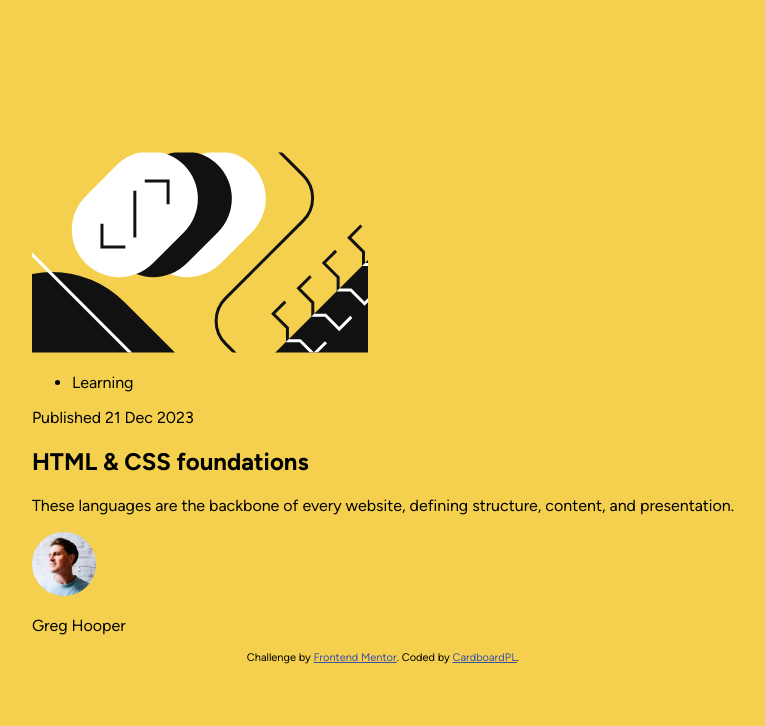
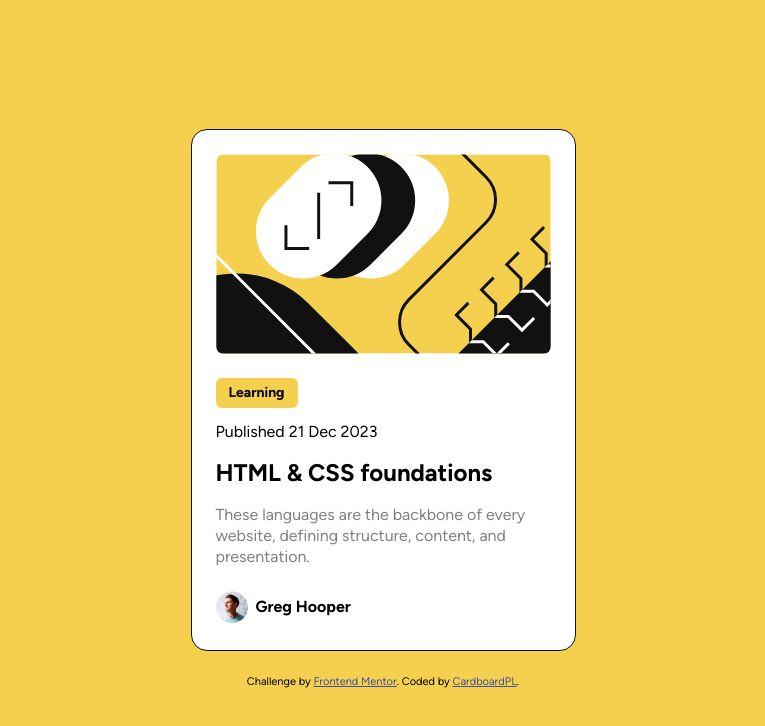
Before and after one commit to CardboardPL/Frontend-Mentor-Blog-preview-card, a plain HTML site: page index.html in a window 1280 px wide. Shown: the whole page, without its empty margins (257-1022 px from the left). Drawn offline with Linux system fonts and the light colour scheme.

Commit message:
Added/Updated: blog.css and index.html
Added blog.css and added the initial styles for the blog preview card.
Updated index.html and grouped the tag container, publish date, title, and description in one group and linked blog.css

```diff
--- a/index.html
+++ b/index.html
@@ -6,6 +6,7 @@
 
   <link rel="icon" type="image/png" sizes="32x32" href="./assets/images/favicon-32x32.png">
   <link rel="stylesheet" type="text/css" href="./styles/general.css">
+  <link rel="stylesheet" type="text/css" href="./styles/blog.css">
   <title>Frontend Mentor | Blog preview card</title>
 
   <!-- Feel free to remove these styles or customise in your own stylesheet 👍 -->
@@ -17,6 +18,8 @@
 <body>
   <article class="blog-preview-card">
     <img src="./assets/images/illustration-article.svg" alt="Blog Preview">
+
+    <div class="card-content">
       <ul class="tags-container" aria-label="Blog Tags">
         <li><span class="learning-tag tags">Learning</span></li>
       </ul>
@@ -24,6 +27,7 @@
       <p>Published <time datetime="2023-12-21">21 Dec 2023</time></p>
       <h1 class="blog-title">HTML & CSS foundations</h1>
       <p class="blog-description">These languages are the backbone of every website, defining structure, content, and presentation.</p>
+    </div>
 
     <div class="author-info">
       <img src="./assets/images/image-avatar.webp" alt="Avatar of the Author">
--- /dev/null
+++ b/styles/blog.css
@@ -0,0 +1,75 @@
+.blog-preview-card {
+  background-color: hsl(0, 0%, 100%);
+  padding: 1.5rem;
+  width: 88%;
+  height: 522px;
+  min-width: 328px;
+  max-width: 385px;
+  border: 1px solid hsl(0, 0%, 7%);
+  border-radius: 1rem;
+  margin-bottom: 24px;
+}
+
+.blog-preview-card * {
+  margin: 0;
+}
+
+/* Blog Preview Image */
+.blog-preview-card > img {
+  display: block;
+  height: 200px;
+  width: 100%;
+  border-radius: 0.5rem;
+}
+
+.card-content {
+  padding: 24px 0;
+}
+
+.tags-container {
+  margin-bottom: 13px;
+  list-style-type: none;
+  padding: 0;
+}
+
+.tags {
+  font-size: 14px;
+  display: inline-block;
+  font-weight: 700;
+  padding: 6.5px 13px;
+  border-radius: 6px;
+}
+
+.learning-tag {
+  background-color: hsl(47, 88%, 63%);
+}
+
+.blog-preview-card p:has(> time) {
+  font-size: 16px;
+  line-height: 21px;
+  margin-bottom: 13px;
+}
+
+.blog-title {
+  line-height: 36px;
+  margin-bottom: 13px;
+}
+
+.blog-description {
+  line-height: 21px;
+  color: hsl(0, 0%, 50%);
+}
+
+.author-info {
+  height: 32px;
+  display: flex;
+  align-items: center;
+  justify-content: flex-start;
+  gap: 8px;
+  font-weight: 700;
+}
+
+.author-info > img {
+  width: 32px;
+  height: 32px;
+}
```
Lines whose indentation alone changed are shown as unchanged.
